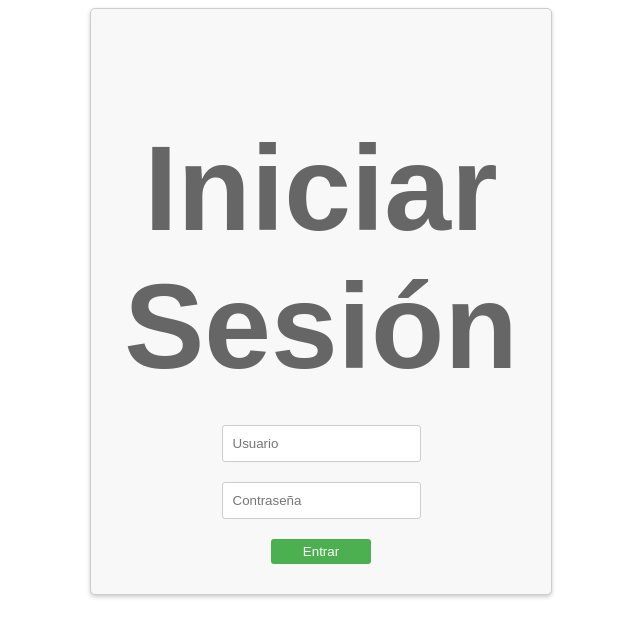
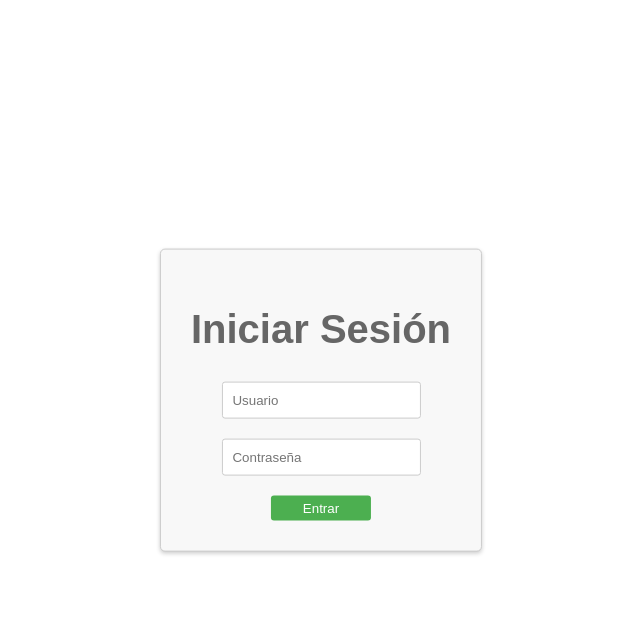
Before and after one commit to Gabrielbello19/Proyecto-granja, a PHP site: page / in a window 1280 px wide. Shown: the top 637 px of the page, without its empty margins (319-959 px from the left). Run offline with PHP 8.4, Linux system fonts and the light colour scheme.

Commit message:
cambios css

```diff
--- a/vista/css/menu.css
+++ b/vista/css/menu.css
@@ -12,15 +12,21 @@
     background-color: #f8f8f8;
     border-radius: 5px;
     box-shadow: 0 2px 4px #00000033;
+    position: absolute;
+    top: 50%;
+    left: 50%;
+    transform: translate(-50%, -50%);
 }
 
 /* Estilos para el texto de encabezado */
 .contenedor form h1 {
     text-align: center;
-    font-size: 120px;
+    font-size: 40px;
     margin-bottom: 30px;
     color: #666;
+
 }
+
 
 /* Estilos para los campos de entrada */
 .input-usuario {
```
